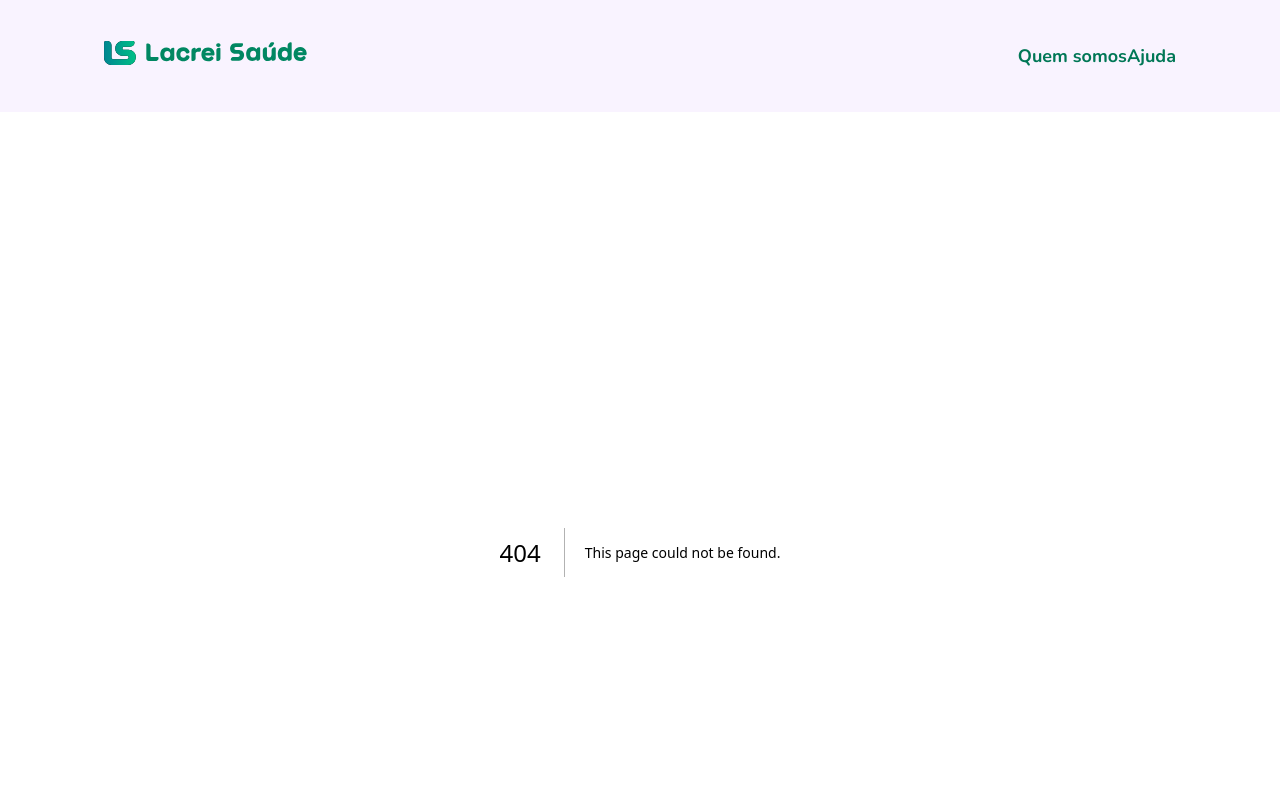
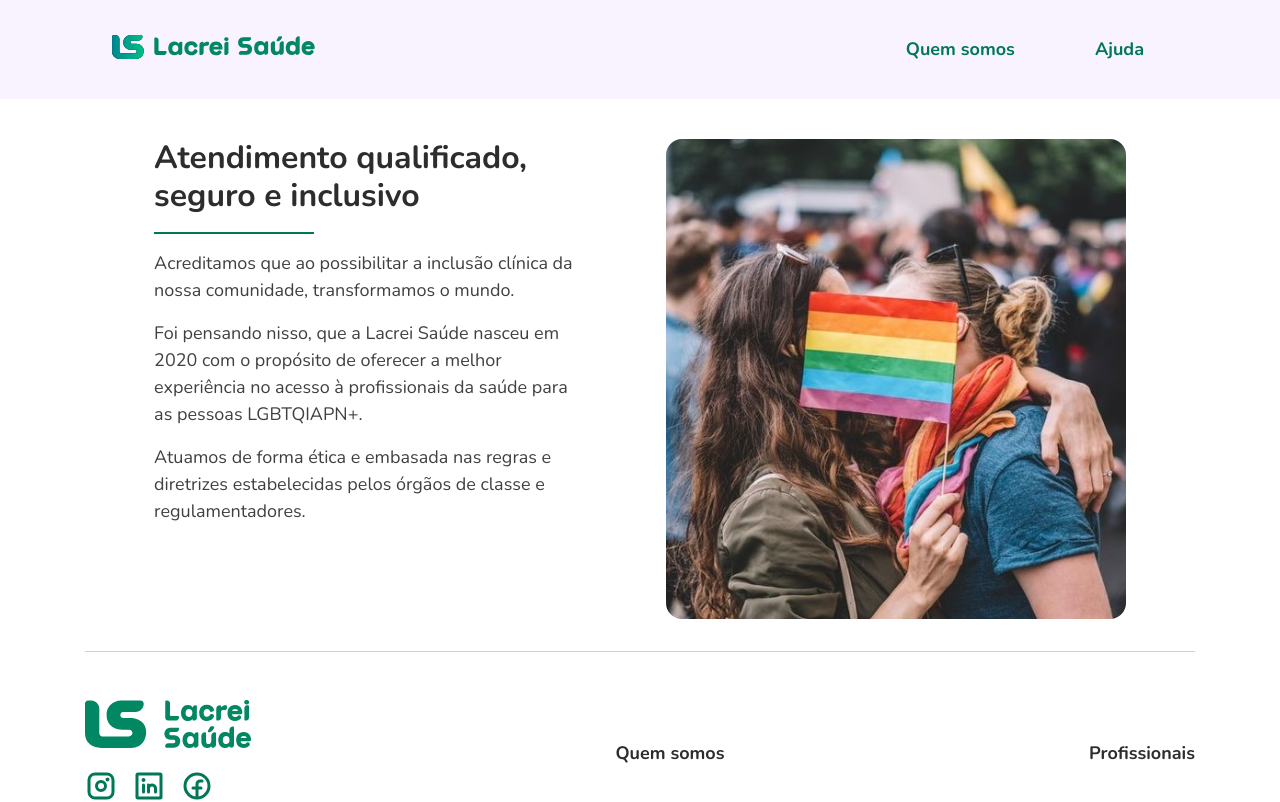
Before and after one commit to hevelinlima/desafio-lacrei, a Next.js app: page /quemsomos in a window 1280 px wide. Before the commit this address had no page. Shown: the top 802 px of the page. Built offline with nearby package versions, Linux system fonts and the light colour scheme.

Commit message:
feat: about us page

```diff
--- a/src/components/Footer/index.tsx
+++ b/src/components/Footer/index.tsx
@@ -22,7 +22,7 @@ export function Footer(){
             </Link>
           </div>
         </LogoFooter>
-        <Link className="link-footer" href={'/pacientes'} >Quem somos</Link>
+        <Link className="link-footer" href={'/quemsomos'} >Quem somos</Link>
         <Link className="link-footer" href={'/profissionais'}>Profissionais</Link>
       </FooterContainer>
       <ExternalFooter>
--- a/src/components/Header/index.tsx
+++ b/src/components/Header/index.tsx
@@ -11,7 +11,7 @@ export default function Header(){
         <Image src={lacreiLogo} alt="Logo da Lacrei Saúde" />
       </Link>
       <ContentHeader>
-        <Link href="/pacientes">Quem somos</Link>
+        <Link href="/quemsomos">Quem somos</Link>
         <Link href="/profissionais">Ajuda</Link>
       </ContentHeader>
     </HeaderContainer>
--- a/src/components/Header/styles.ts
+++ b/src/components/Header/styles.ts
@@ -2,8 +2,7 @@ import { typography } from "@/styles/typography";
 import styled from "styled-components";
 
 export const HeaderContainer = styled.header`
-
-  padding: 2.5rem 6.5rem;
+  padding: 1.75rem 7rem;
 
   display: flex;
   align-items: center;
@@ -13,10 +12,20 @@ export const HeaderContainer = styled.header`
 `
 
 export const ContentHeader = styled.div`
+  display: flex;
+  gap: 2rem;
   a{
     text-decoration: none;
+    padding: 0.5rem 1.5rem;
+
+    border-radius: 4px;
     color: ${(props)=>props.theme.colors["accent-dark"]};
     ${typography.fonts.textXL};
     font-weight: bold;
   }
+  a:hover{
+    color: ${(props)=>props.theme.colors.default};
+    background-color: ${(props)=>props.theme.colors["accent-dark"]};
+    transition: all 0.2s ease-in-out;
+  }
 `
--- a/src/pages/index.tsx
+++ b/src/pages/index.tsx
@@ -1,4 +1,4 @@
-import { AbouSection, HeroContainer, HeroContent, MainContainer, SectionContent } from "@/styles/pages/index";
+import { AbouSection, Button, HeroContainer, HeroContent, MainContainer, SectionContent } from "@/styles/pages/index";
 import Image from "next/image";
 import { useEffect } from "react";
 import heroImg from "../assets/image-hero.svg";
@@ -20,6 +20,7 @@ export default function Home() {
           na Lacrei Saúde!</h1>
           <p>Conectamos pessoas <span>LGBTQIAPN+</span>
           com profissionais da saúde qualificados, proporcionando experiências de cuidado seguras e inclusivas.</p>
+          <Button href="https://lacreisaude.com.br/" >Conhecer</Button>
         </HeroContent>
         <Image src={heroImg} alt="" />
       </HeroContainer>
--- a/src/pages/pacientes/index.tsx
+++ /dev/null
@@ -1,5 +0,0 @@
-export default function Patients(){
-  return(
-    <h1>Para Pacientes</h1>
-  )
-}
--- /dev/null
+++ b/src/pages/quemsomos/index.tsx
@@ -0,0 +1,18 @@
+import { AboutUsContainer, AboutUsContent } from "./styles";
+import aboutUsImg from "../../assets/about-us-image.jpg"
+import Image from "next/image";
+
+export default function AboutUs(){
+  return(
+    <AboutUsContainer>
+      <AboutUsContent>
+        <h1>Atendimento qualificado, seguro e inclusivo</h1>
+        <div />
+        <p>Acreditamos que ao possibilitar a inclusão clínica da nossa comunidade, transformamos o mundo.</p>
+        <p>Foi pensando nisso, que a Lacrei Saúde nasceu em 2020 com o propósito de oferecer a melhor experiência no acesso à profissionais da saúde para as pessoas LGBTQIAPN+.</p>
+        <p>Atuamos de forma ética e embasada nas regras e diretrizes estabelecidas pelos órgãos de classe e regulamentadores.</p>
+      </AboutUsContent>
+      <Image src={aboutUsImg} alt="" />
+    </AboutUsContainer>
+  )
+}
--- /dev/null
+++ b/src/pages/quemsomos/styles.ts
@@ -0,0 +1,35 @@
+import { typography } from "@/styles/typography";
+import styled from "styled-components";
+
+export const AboutUsContainer = styled.div`
+  display: flex;
+  justify-content: center;
+  gap: 5rem;
+
+  img{
+    height: 30rem;
+    width: auto;
+
+    border-radius: 16px;
+  }
+`
+export const AboutUsContent = styled.div`
+  display: flex;
+  flex-direction: column;
+  gap: 1rem;
+  width: 27rem;
+
+  h1{
+    ${typography.fonts.headlineBase};
+    font-weight: bold;
+    color: ${(props)=>props.theme.colors['text-body']};
+  }
+  div{
+    width: 10rem;
+    border: 1.5px solid ${(props)=>props.theme.colors['accent-dark']};
+  }
+  p{
+    ${typography.fonts.textXL};
+    color: ${(props)=>props.theme.colors['text-helper']};
+  }
+`
```
Also changed, not shown: src/styles/pages/index.ts (+21 -1 lines), src/assets/about-us-image.jpg (added).
